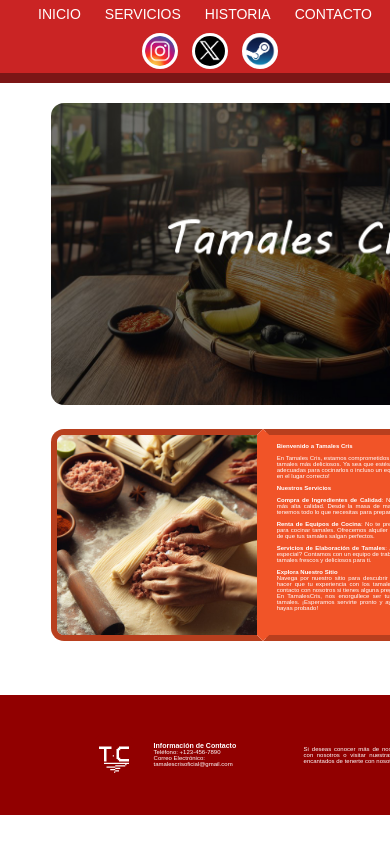
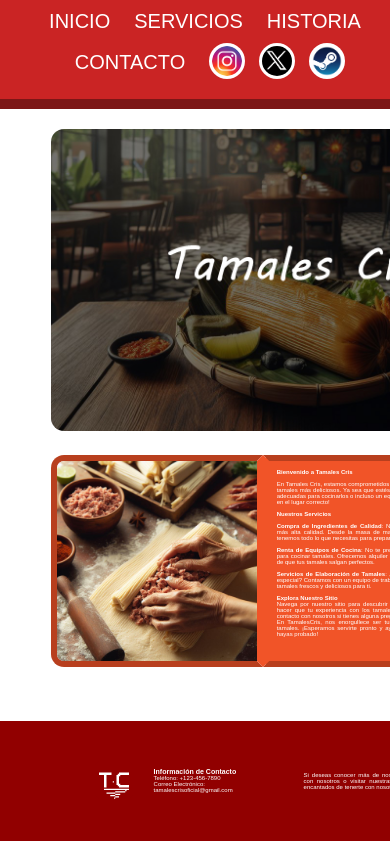
Before and after one commit to draion261/web-tamalescris, a plain HTML site: page index.html in a window 390 px wide. Shown: the top 844 px of the page. Drawn offline with Linux system fonts and the light colour scheme.

Commit message:
parche menor a moviles

```diff
--- a/projectostyle.css
+++ b/projectostyle.css
@@ -38,6 +38,7 @@
             padding-top: 10px;
             padding-bottom: 25px;
             border-bottom: 10px solid rgb(124, 22, 22);
+            width: 100%;
         }
 
         .BarraNavegacion a {
@@ -478,7 +479,9 @@
             }
 
 
-        @media screen and (max-width: 768px) {
+        @media screen and (max-width: 1080px) {
+
+            .BarraNavegacion
 
             .BarraNavegacion a {
                 font-size: 16px;
@@ -665,14 +668,3 @@
 
 
         }
-
-        @media screen and (max-width: 480px) {
-            .BarraNavegacion {
-                padding-top: 5px;
-                padding-bottom: 10px;
-            }
-
-            .BarraNavegacion a {
-                font-size: 14px;
-            }
-        }
```
